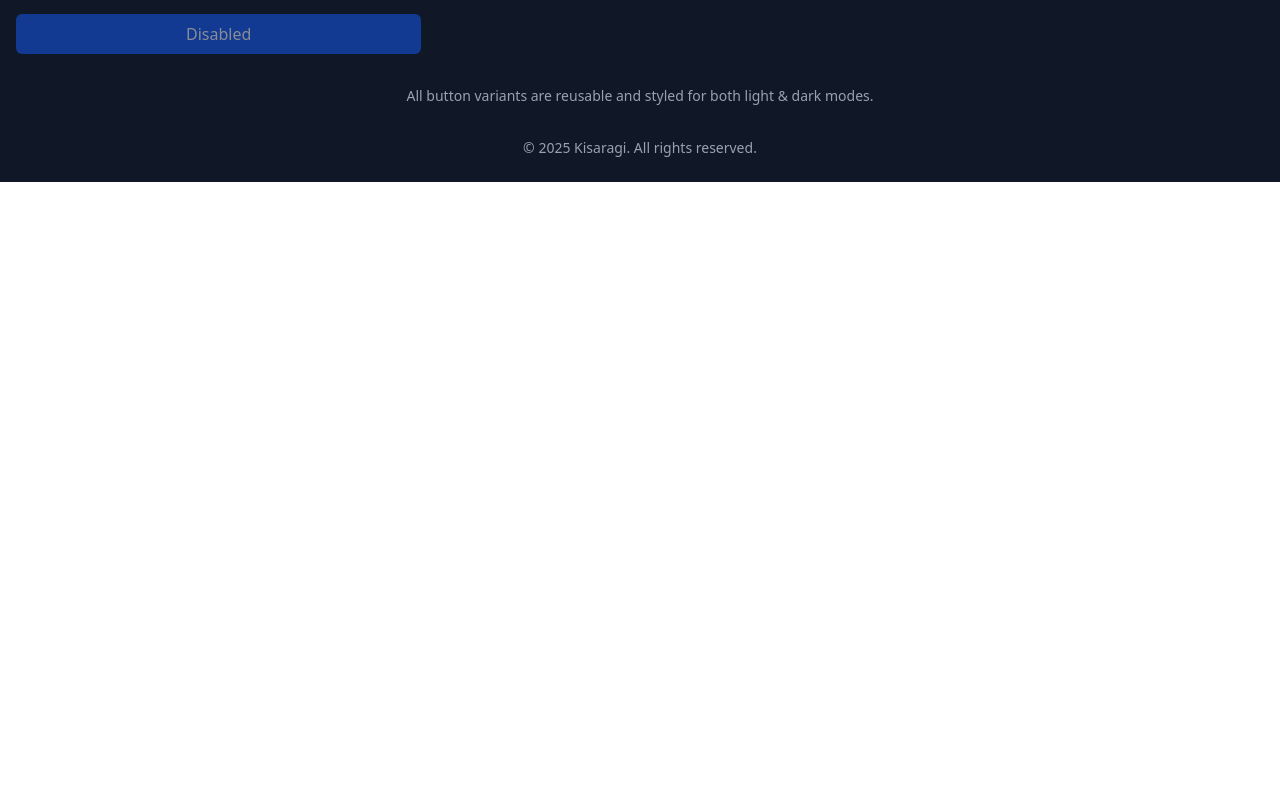
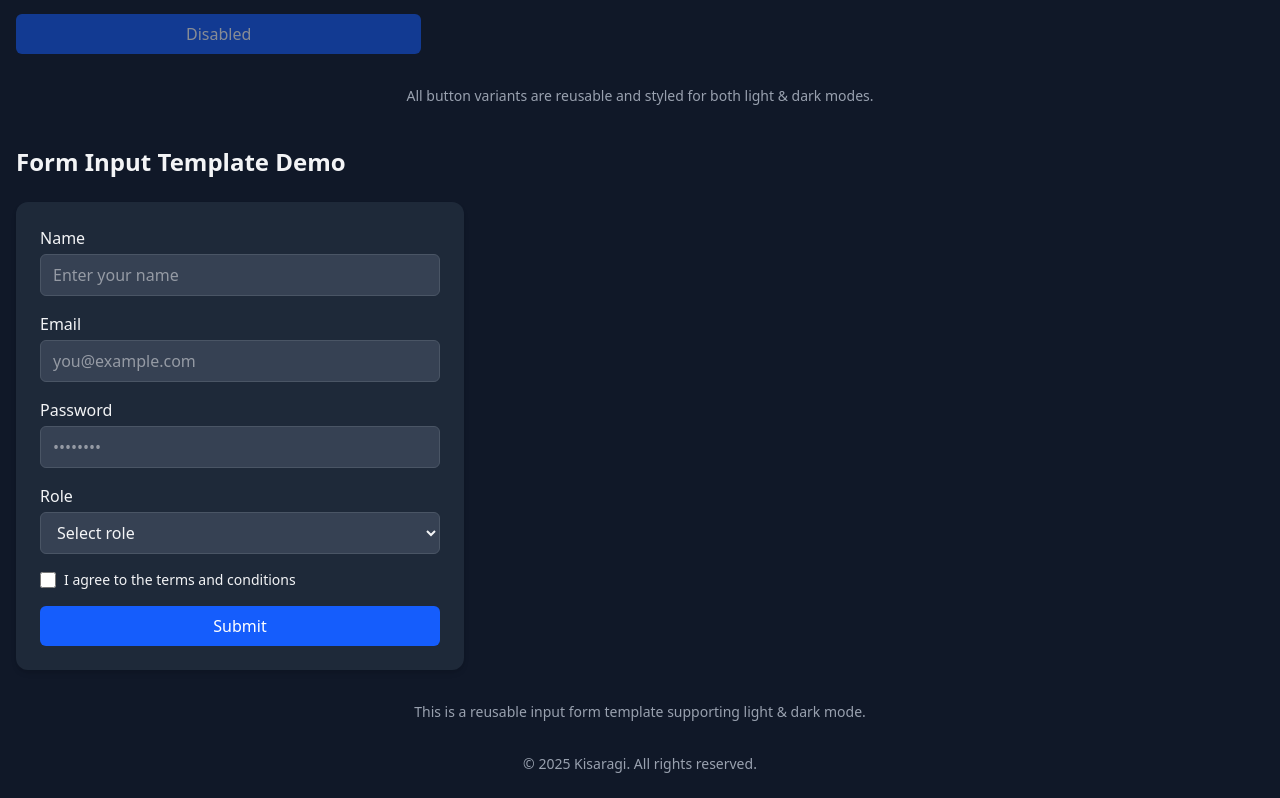
Before and after one commit to AkikoAi/kisaragi, a Next.js app: page /tes in a window 1280 px wide. Shown: the part 859-1657 px from the top of the page. Before the commit the page ends 1041 px from the top, so only its background shows below. Built offline with nearby package versions, Linux system fonts and the light colour scheme.

Commit message:
Input tempate

```diff
--- a/src/app/(dashboard protected)/tes/page.tsx
+++ b/src/app/(dashboard protected)/tes/page.tsx
@@ -114,6 +114,91 @@ export default function Page() {
         </p>
       </section>
 
+      <section className="mt-10">
+        <h1 className="text-2xl font-bold mb-6">Form Input Template Demo</h1>
+
+        <form className="w-full max-w-md bg-white dark:bg-gray-800 p-6 rounded-xl shadow-md space-y-4">
+          {/* Text Input */}
+          <div>
+            <label htmlFor="name" className="block mb-1 font-medium">
+              Name
+            </label>
+            <input
+              id="name"
+              type="text"
+              placeholder="Enter your name"
+              className="w-full px-3 py-2 border border-gray-300 dark:border-gray-600 rounded-md bg-gray-50 dark:bg-gray-700 focus:outline-none focus:ring-2 focus:ring-blue-500"
+            />
+          </div>
+
+          {/* Email Input */}
+          <div>
+            <label htmlFor="email" className="block mb-1 font-medium">
+              Email
+            </label>
+            <input
+              id="email"
+              type="email"
+              placeholder="you@example.com"
+              className="w-full px-3 py-2 border border-gray-300 dark:border-gray-600 rounded-md bg-gray-50 dark:bg-gray-700 focus:outline-none focus:ring-2 focus:ring-blue-500"
+            />
+          </div>
+
+          {/* Password Input */}
+          <div>
+            <label htmlFor="password" className="block mb-1 font-medium">
+              Password
+            </label>
+            <input
+              id="password"
+              type="password"
+              placeholder="••••••••"
+              className="w-full px-3 py-2 border border-gray-300 dark:border-gray-600 rounded-md bg-gray-50 dark:bg-gray-700 focus:outline-none focus:ring-2 focus:ring-blue-500"
+            />
+          </div>
+
+          {/* Select */}
+          <div>
+            <label htmlFor="role" className="block mb-1 font-medium">
+              Role
+            </label>
+            <select
+              id="role"
+              className="w-full px-3 py-2 border border-gray-300 dark:border-gray-600 rounded-md bg-gray-50 dark:bg-gray-700 focus:outline-none focus:ring-2 focus:ring-blue-500"
+            >
+              <option value="">Select role</option>
+              <option value="admin">Admin</option>
+              <option value="user">User</option>
+              <option value="guest">Guest</option>
+            </select>
+          </div>
+
+          {/* Checkbox */}
+          <div className="flex items-center space-x-2">
+            <input
+              id="terms"
+              type="checkbox"
+              className="accent-blue-600 w-4 h-4"
+            />
+            <label htmlFor="terms" className="text-sm">
+              I agree to the terms and conditions
+            </label>
+          </div>
+
+          {/* Submit Button */}
+          <button
+            type="submit"
+            className="w-full py-2 px-4 bg-blue-600 text-white rounded-md hover:bg-blue-700 transition-colors focus:outline-none focus:ring-2 focus:ring-offset-2 focus:ring-blue-500"
+          >
+            Submit
+          </button>
+        </form>
+
+        <p className="mt-8 text-sm text-gray-500 dark:text-gray-400 text-center">
+          This is a reusable input form template supporting light & dark mode.
+        </p>
+      </section>
+
       {/* Footer Note */}
       <p className="mt-8 text-center text-gray-500 dark:text-gray-400 text-sm">© 2025 Kisaragi. All rights reserved.</p>
     </>
```
